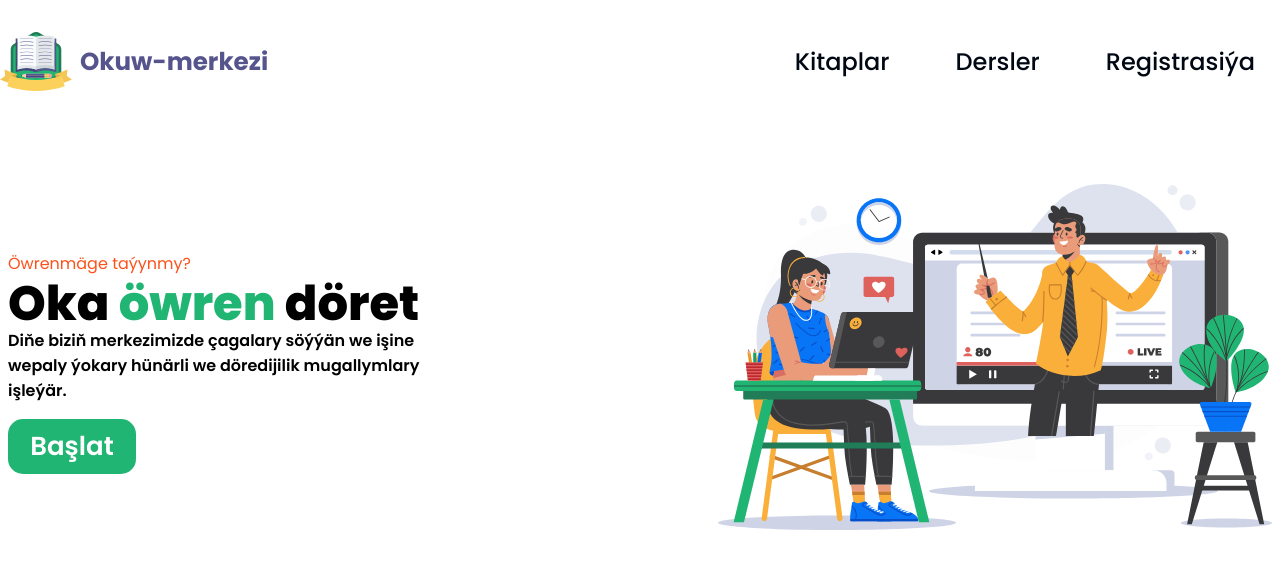
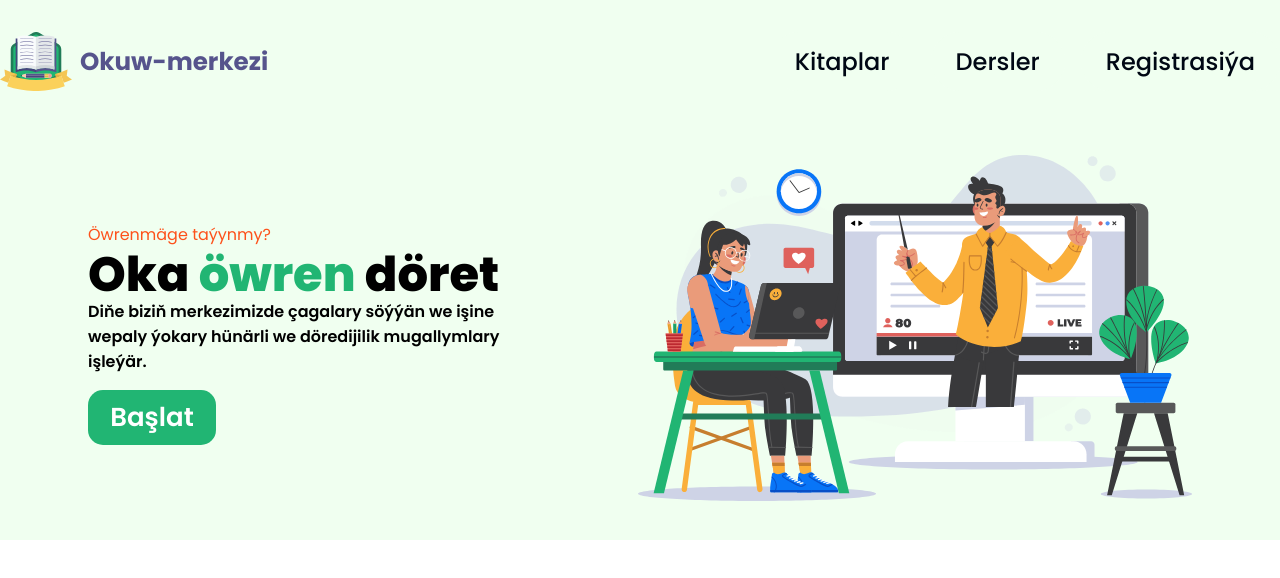
Before and after one commit to Amanow01/Learning-center, a React (Vite) app: page / in a window 1280 px wide. Shown: the top 578 px of the page. Built offline with nearby package versions, Linux system fonts and the light colour scheme.

Commit message:
end-header

```diff
--- a/src/components/border-btn/BorderBtn.css
+++ b/src/components/border-btn/BorderBtn.css
@@ -5,6 +5,7 @@
   width: 100%;
   text-align: center;
   transition: all 250ms ease;
+  cursor: pointer;
 }
 .btnWhite {
   color: #fff;
--- a/src/components/header/Header.css
+++ b/src/components/header/Header.css
@@ -1,6 +1,7 @@
 header {
   width: 100%;
   padding: 2rem 0;
+  background-color: #f0fff0;
 }
 .header_left {
   display: flex;
@@ -24,7 +25,7 @@ header {
   font-size: 1rem;
   font-weight: 500;
   border-radius: 33px;
-  background-color: #ffff;
+  background-color: #f0fff0;
   padding: 0.75rem 1.75rem 0.75rem 1.75rem;
   cursor: pointer;
   transition: all 700ms ease;
@@ -37,7 +38,7 @@ header {
   display: none;
 }
 .pb-5_8125rem {
-  padding-bottom: 5.8125rem;
+  padding-bottom: 4rem;
 }
 .left_content {
   display: flex;
@@ -84,6 +85,7 @@ header {
 }
 .right_content img {
   width: 100%;
+  cursor: pointer;
 }
 /* responsive nav*/
 @media screen and (max-width: 1300px) {
--- a/src/components/header/Header.jsx
+++ b/src/components/header/Header.jsx
@@ -25,7 +25,7 @@ const Header = () => {
             </button>
           </div>
           {/* 2-part */}
-          <div className="flex item-center col-gap_5_0625rem  mob-p mob-content">
+          <div className="flex item-center lt-wrapper   mob-p mob-content">
             <div className="left_content">
               <h3>Öwrenmäge taýynmy?</h3>
               <div className="mob-fs">
--- a/src/index.css
+++ b/src/index.css
@@ -108,4 +108,14 @@ body {
 .btn-size {
   width: 19.6875rem;
 }
-/* mobile */
+.center {
+  display: flex;
+  justify-content: center;
+}
+.lt-wrapper {
+  max-width: 70rem;
+  margin: 0 auto;
+  width: 100%;
+  display: flex;
+  justify-content: center;
+}
```
